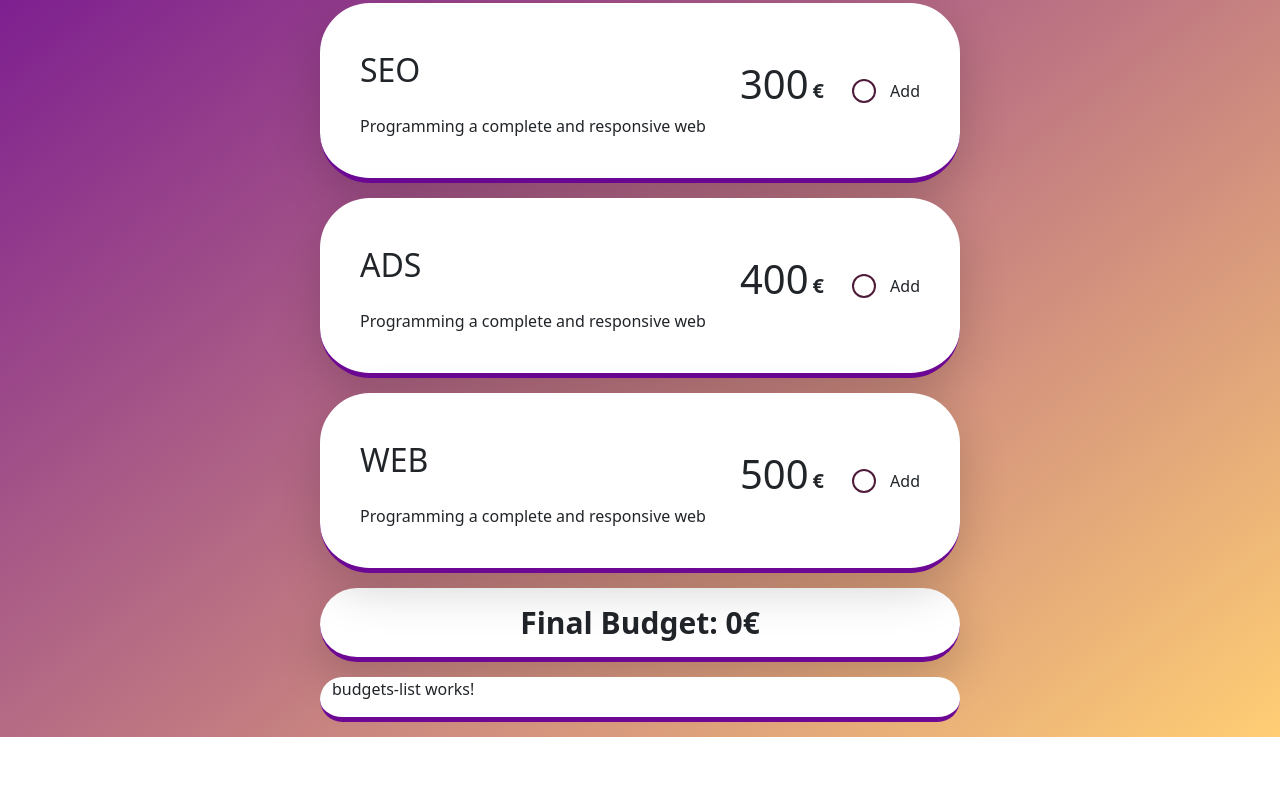
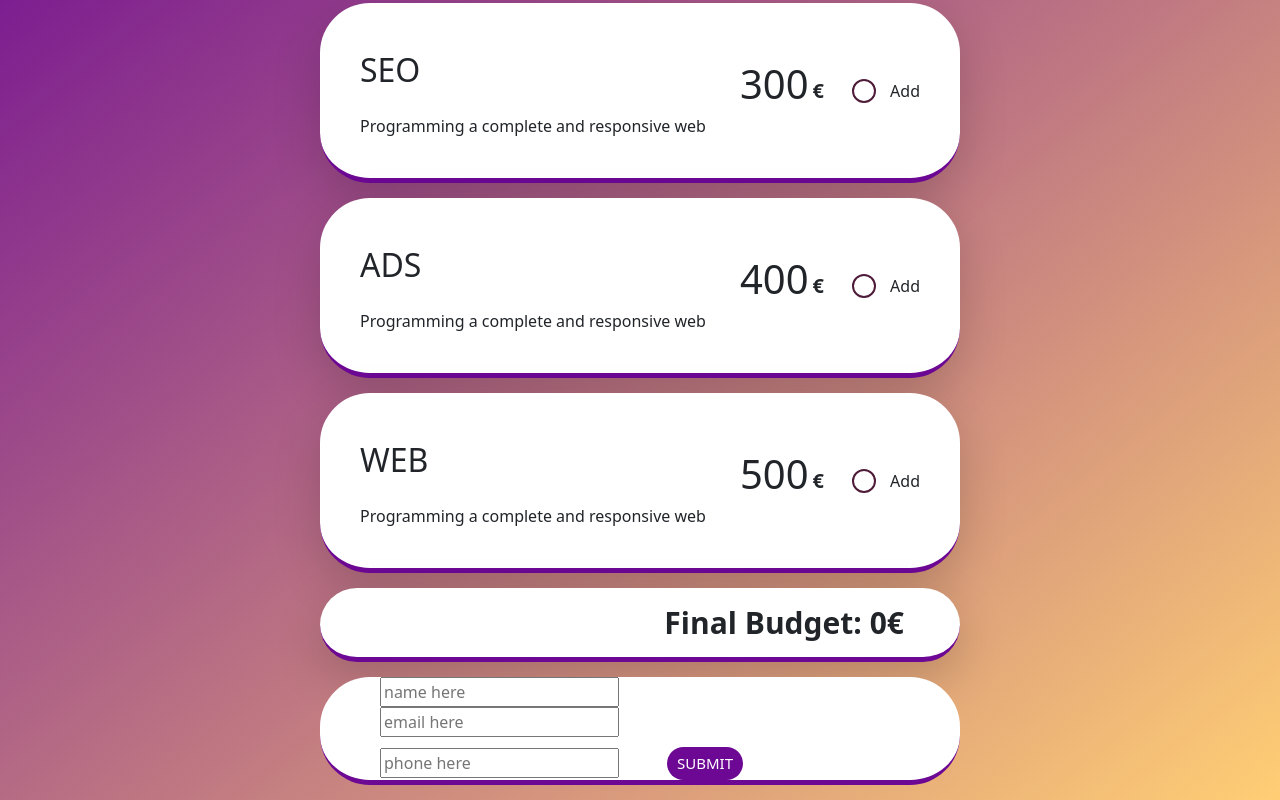
Before and after one commit to oscarrep/S6-Budget-Angular, an Angular app: page / in a window 1280 px wide. Shown: the part 231-1031 px from the top of the page. Before the commit the page ends 968 px from the top, so only its background shows below. Built offline with nearby package versions, Linux system fonts and the light colour scheme.

Commit message:
starting to implement form to save budget

```diff
--- a/src/app/budgets-list/budgets-list.component.html
+++ b/src/app/budgets-list/budgets-list.component.html
@@ -1,5 +1,10 @@
 <div class="row justify-content-center d-flex">
-    <div class="col-6 bl-item">
-        <p>budgets-list works!</p>
+    <div class="col-6 bl-item z-3">
+        <form class="">
+            <input class="mx-5" type="text" placeholder="name here">
+            <input class="mx-5" type="text" placeholder="email here">
+            <input class="mx-5" type="number" placeholder="phone here">
+            <button class="bl-button rounded-pill" type="button">SUBMIT</button>
+        </form>
     </div>
 </div>
--- a/src/app/budgets-list/budgets-list.component.scss
+++ b/src/app/budgets-list/budgets-list.component.scss
@@ -8,3 +8,14 @@
     max-height: 180px;
     margin-bottom: 15px;
 }
+
+.bl-button{
+    background-color: rgb(108, 8, 148);
+    color: white;
+    border: none;
+    border-radius: 50px;
+    padding: 5px 10px;
+    font-size: 15px;
+    cursor: pointer;
+    margin-top: 10px;
+}
--- a/src/app/home/home.component.html
+++ b/src/app/home/home.component.html
@@ -57,8 +57,8 @@
                 @if(list.showPanel){<app-panel />}
             </div>
             }
-            <div class="col-6 item p-2 shadow-lg justify-content-center">
-                <p class="price-txt my-1">Final Budget: {{budgetList.totalPrice}}€</p>
+            <div class="col-6 item p-2 shadow-lg z-2">
+                <p class="price-txt my-1 ms-auto mx-5">Final Budget: {{budgetList.totalPrice}}€</p>
             </div>
         </div>
     </form>
--- a/src/app/home/home.component.scss
+++ b/src/app/home/home.component.scss
@@ -71,6 +71,10 @@ h1 {
 .title,
 .price-txt {
     font-size: 30px;
+}
+
+.price-txt{
+    text-align: right;
 }
 
 
--- a/src/app/home/home.component.ts
+++ b/src/app/home/home.component.ts
@@ -22,11 +22,13 @@ export class HomeComponent implements OnInit {
     this.listArr = this.budgetList.getBudgetList();
   }
 
-  togglePanel(event:Event, id:number, price:number):void{
+  togglePanel(event: Event, id: number, price: number): void {
 
+    this.budgetList.pages = 1;
+    this.budgetList.languages = 1;
     this.budgetList.calculateTotal(price, id);
 
-    this.listArr[id].showPanel=(event.target as HTMLInputElement).checked
+    this.listArr[id].showPanel = (event.target as HTMLInputElement).checked
   }
 
 }
```
